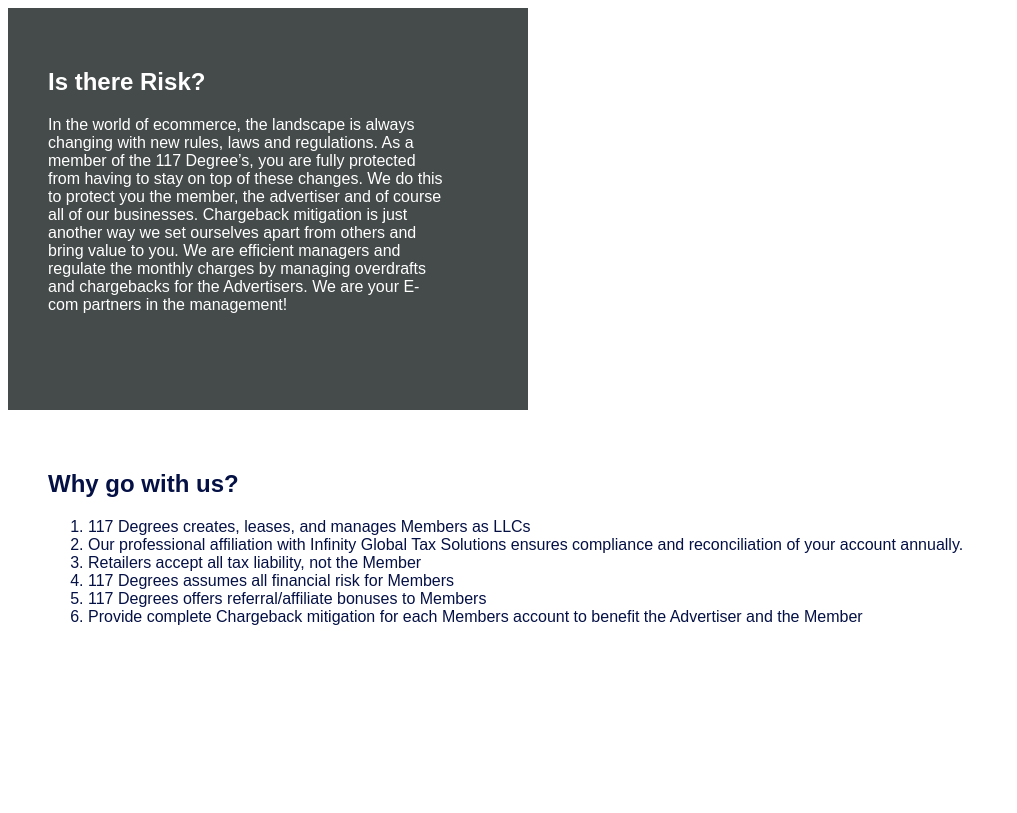
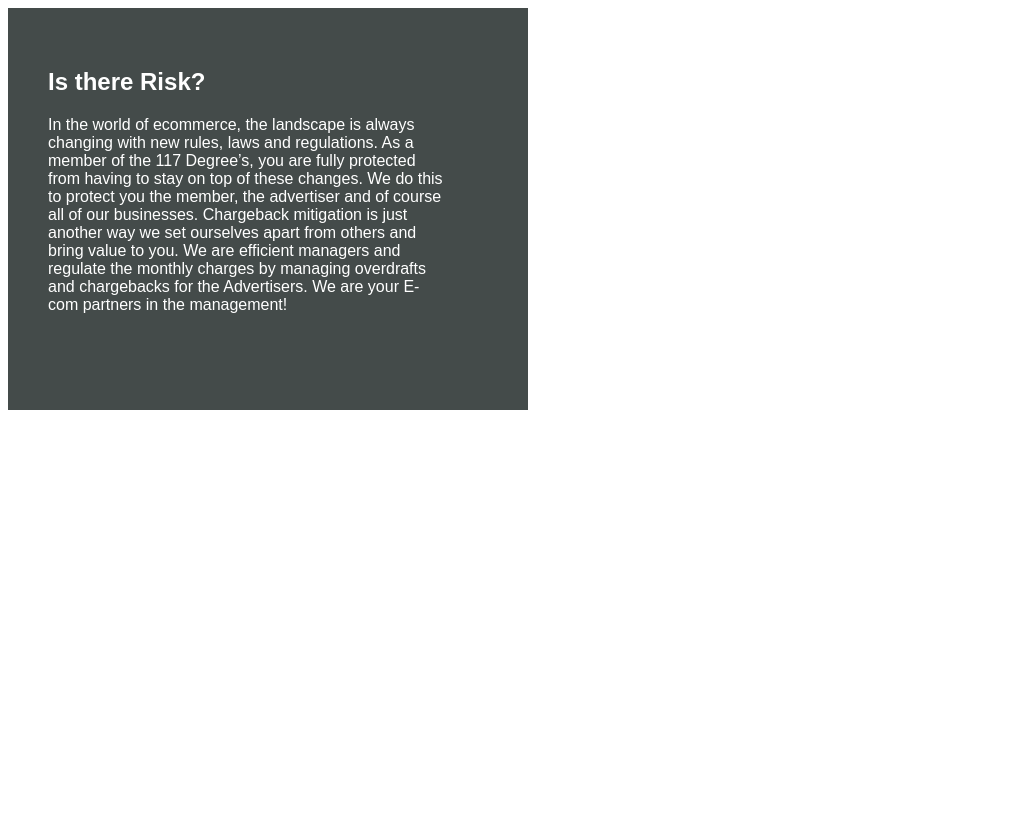
Before and after one commit to code-weave/code-weave.github.io, a plain HTML site: page index.html in a window 1280 px wide. Shown: the whole page, without its empty margins (0-1017 px from the left). Drawn offline with Linux system fonts and the light colour scheme.

Commit message:
Update index.html

```diff
--- a/index.html
+++ b/index.html
@@ -103,18 +103,7 @@ p {
         <div class="left">
             <h2 class="heading">Is there Risk?</h2>
             <p class="left-para">In the world of ecommerce, the landscape is always changing with new rules, laws and regulations. As a member of the 117 Degree’s, you are fully protected from having to stay on top of these changes. We do this to protect you the member, the advertiser and of course all of our businesses. Chargeback mitigation is just another way we set ourselves apart from others and bring value to you. We are efficient managers and regulate the monthly charges by managing overdrafts and chargebacks for the Advertisers. We are your E-com partners in the management!</p>
-        </div>
-        <div class="right">
-          <h2 class="heading">Why go with us?</h2>
-            <ol class="left-para">
-                <li><span style="font-size: 16px; font-style: normal; font-weight: 400;">117 Degrees</span> creates, leases, and manages Members as LLCs</li>
-                <li>Our professional affiliation with Infinity Global Tax Solutions ensures compliance and reconciliation of your account annually.</li>
-                <li>Retailers accept all tax liability, not the Member</li>
-                <li><span style="font-size: 16px; font-style: normal; font-weight: 400;">117 Degrees</span> assumes all financial risk for Members</li>
-                <li><span style="font-size: 16px; font-style: normal; font-weight: 400;">117 Degrees </span>offers referral/affiliate bonuses to Members</li>
-                <li>Provide complete Chargeback mitigation for each Members account to benefit the Advertiser and the Member</li>
-            </ol>
-        </div>
+	    </div>
     </container>
 
 
```
